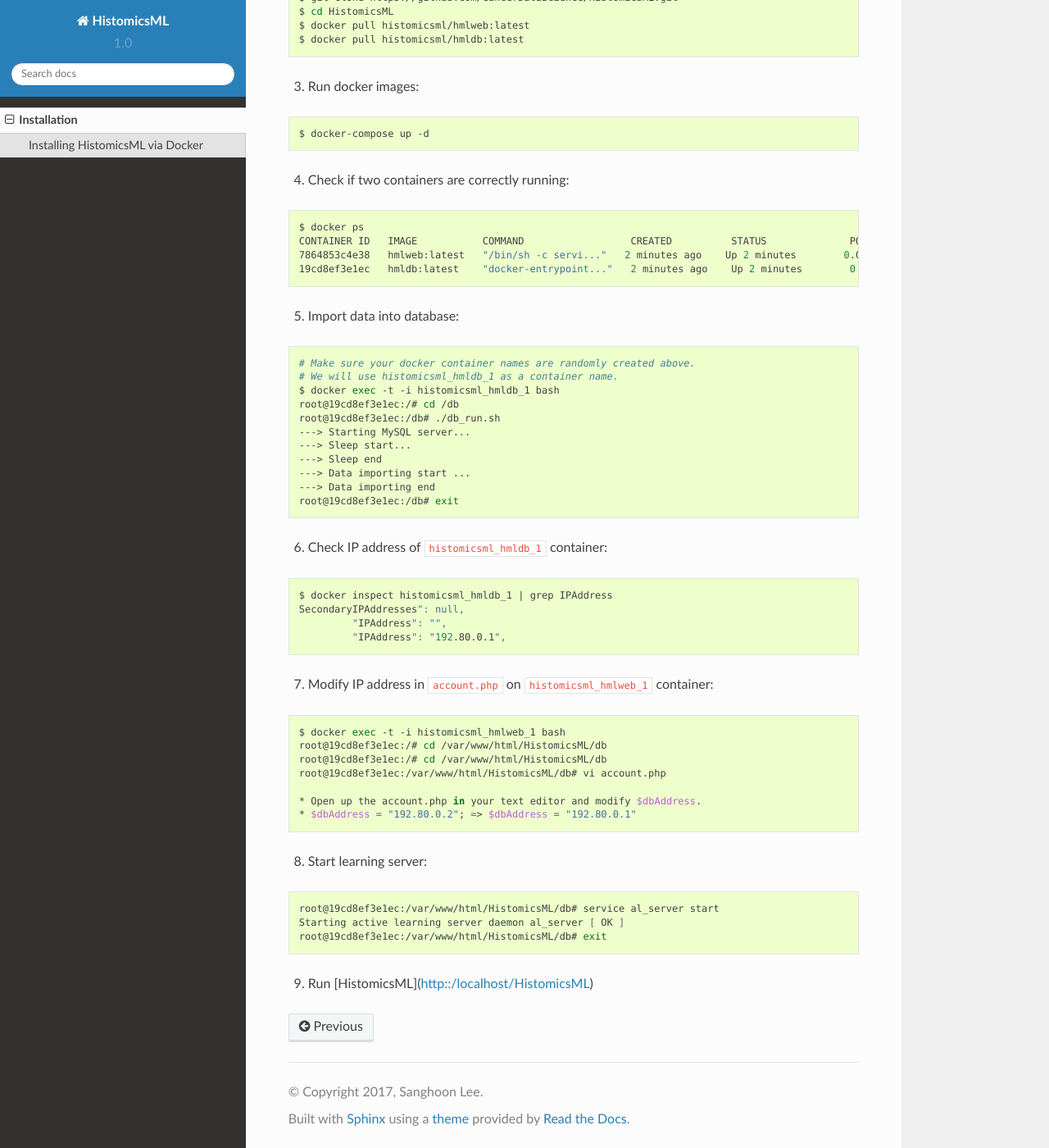
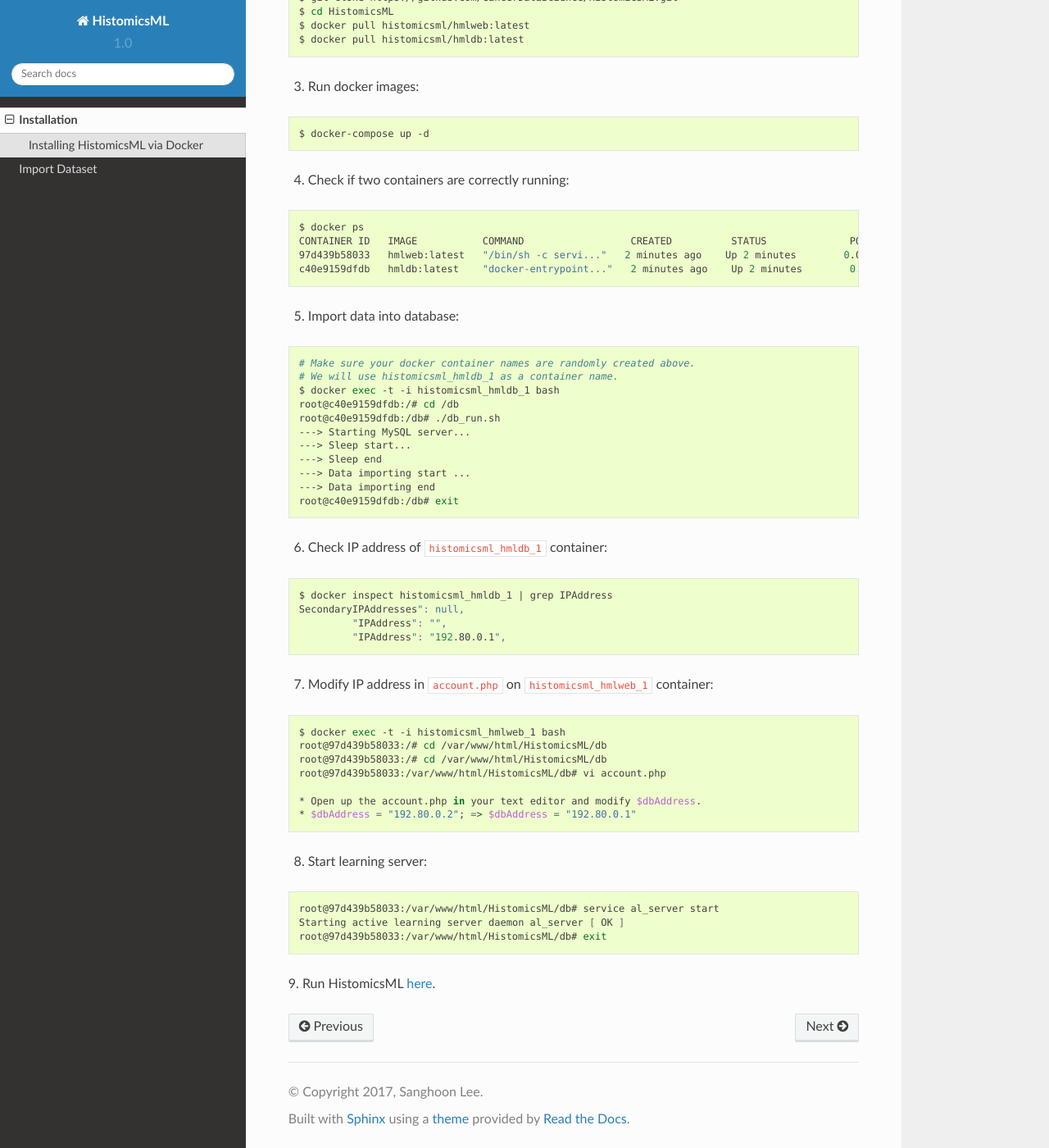
Before and after one commit to PathologyDataScience/HistomicsML, a Sphinx documentation site: the page built from docs/installation.rst, in a window 1280 px wide and 1400 px high, scrolled down 1036 px. Shown: the whole window at 82% size. Built offline with Sphinx 7.4.7 and the Read the Docs theme 2.0.0, drawn with Linux system fonts in a browser that asks for light colours.

Commit message:
Added data import instruction

```diff
--- a/docs/index.rst
+++ b/docs/index.rst
@@ -9,6 +9,7 @@
    :maxdepth: 2
 
    installation
+   data-import
 
 
 Resources
--- a/docs/installation.rst
+++ b/docs/installation.rst
@@ -62,8 +62,8 @@
 
   $ docker ps
   CONTAINER ID   IMAGE           COMMAND                  CREATED          STATUS              PORTS                                          NAMES
-  7864853c4e38   hmlweb:latest   "/bin/sh -c servi..."   2 minutes ago    Up 2 minutes        0.0.0.0:80->80/tcp, 0.0.0.0:20000->20000/tcp   histomicsml_hmlweb_1
-  19cd8ef3e1ec   hmldb:latest    "docker-entrypoint..."   2 minutes ago    Up 2 minutes        0.0.0.0:3306->3306/tcp                         histomicsml_hmldb_1
+  97d439b58033   hmlweb:latest   "/bin/sh -c servi..."   2 minutes ago    Up 2 minutes        0.0.0.0:80->80/tcp, 0.0.0.0:20000->20000/tcp   histomicsml_hmlweb_1
+  c40e9159dfdb   hmldb:latest    "docker-entrypoint..."   2 minutes ago    Up 2 minutes        0.0.0.0:3306->3306/tcp                         histomicsml_hmldb_1
 
 5. Import data into database:
 
@@ -72,14 +72,14 @@
   # Make sure your docker container names are randomly created above.
   # We will use histomicsml_hmldb_1 as a container name.
   $ docker exec -t -i histomicsml_hmldb_1 bash
-  root@19cd8ef3e1ec:/# cd /db
-  root@19cd8ef3e1ec:/db# ./db_run.sh
+  root@c40e9159dfdb:/# cd /db
+  root@c40e9159dfdb:/db# ./db_run.sh
   ---> Starting MySQL server...
   ---> Sleep start...
   ---> Sleep end
   ---> Data importing start ...
   ---> Data importing end
-  root@19cd8ef3e1ec:/db# exit
+  root@c40e9159dfdb:/db# exit
 
 6. Check IP address of ``histomicsml_hmldb_1`` container:
 
@@ -95,9 +95,9 @@
 .. code-block:: bash
 
  $ docker exec -t -i histomicsml_hmlweb_1 bash
- root@19cd8ef3e1ec:/# cd /var/www/html/HistomicsML/db
- root@19cd8ef3e1ec:/# cd /var/www/html/HistomicsML/db
- root@19cd8ef3e1ec:/var/www/html/HistomicsML/db# vi account.php
+ root@97d439b58033:/# cd /var/www/html/HistomicsML/db
+ root@97d439b58033:/# cd /var/www/html/HistomicsML/db
+ root@97d439b58033:/var/www/html/HistomicsML/db# vi account.php
 
  * Open up the account.php in your text editor and modify $dbAddress.
  * $dbAddress = "192.80.0.2"; => $dbAddress = "192.80.0.1"
@@ -106,8 +106,9 @@
 
 .. code-block:: bash
 
- root@19cd8ef3e1ec:/var/www/html/HistomicsML/db# service al_server start
+ root@97d439b58033:/var/www/html/HistomicsML/db# service al_server start
  Starting active learning server daemon al_server [ OK ]
- root@19cd8ef3e1ec:/var/www/html/HistomicsML/db# exit
+ root@97d439b58033:/var/www/html/HistomicsML/db# exit
 
-9. Run [HistomicsML](http::/localhost/HistomicsML)
+9. Run HistomicsML `here
+<http::/localhost/HistomicsML>`_.
```
Also changed, not shown: docs/data-import.rst (added, +85 -0 lines).
